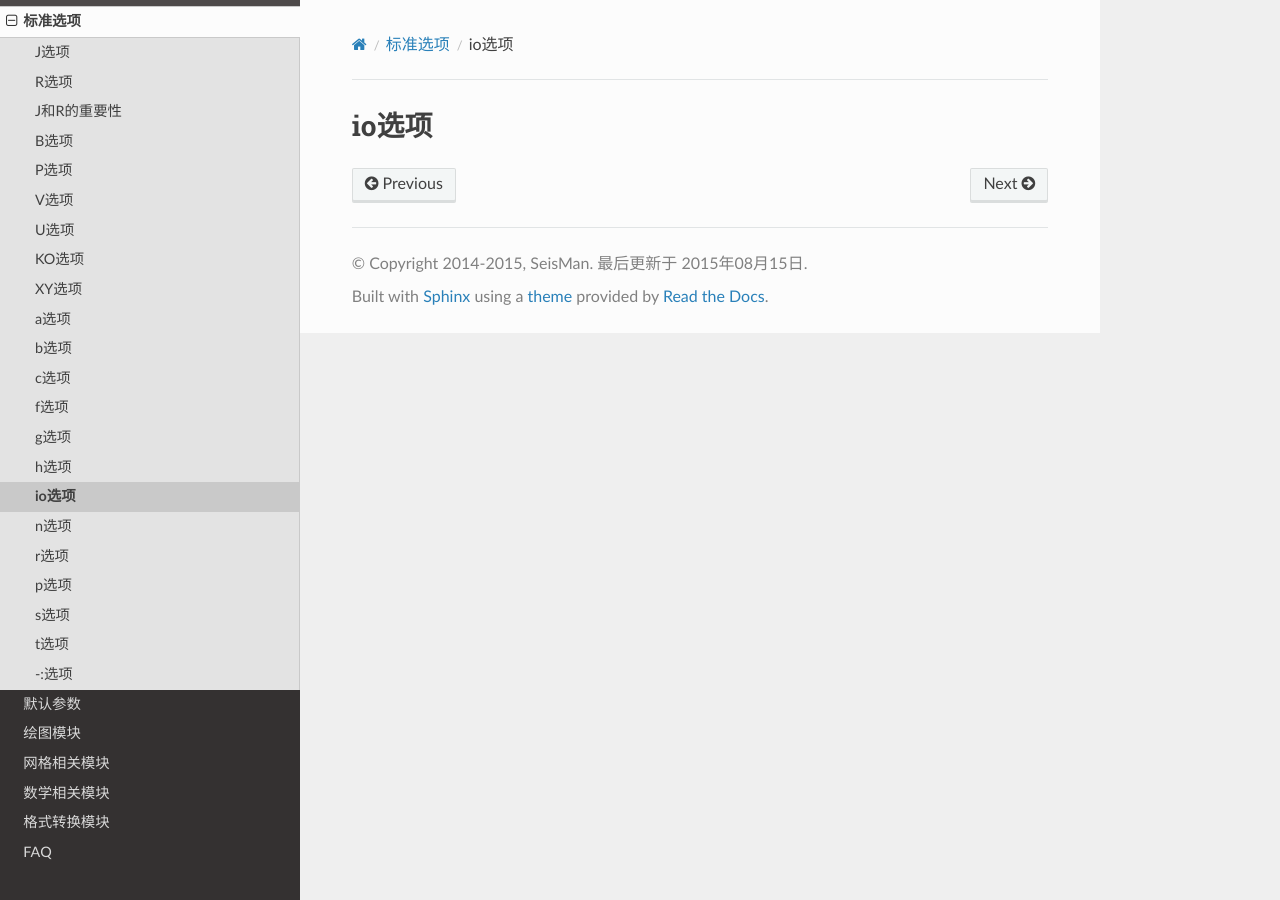
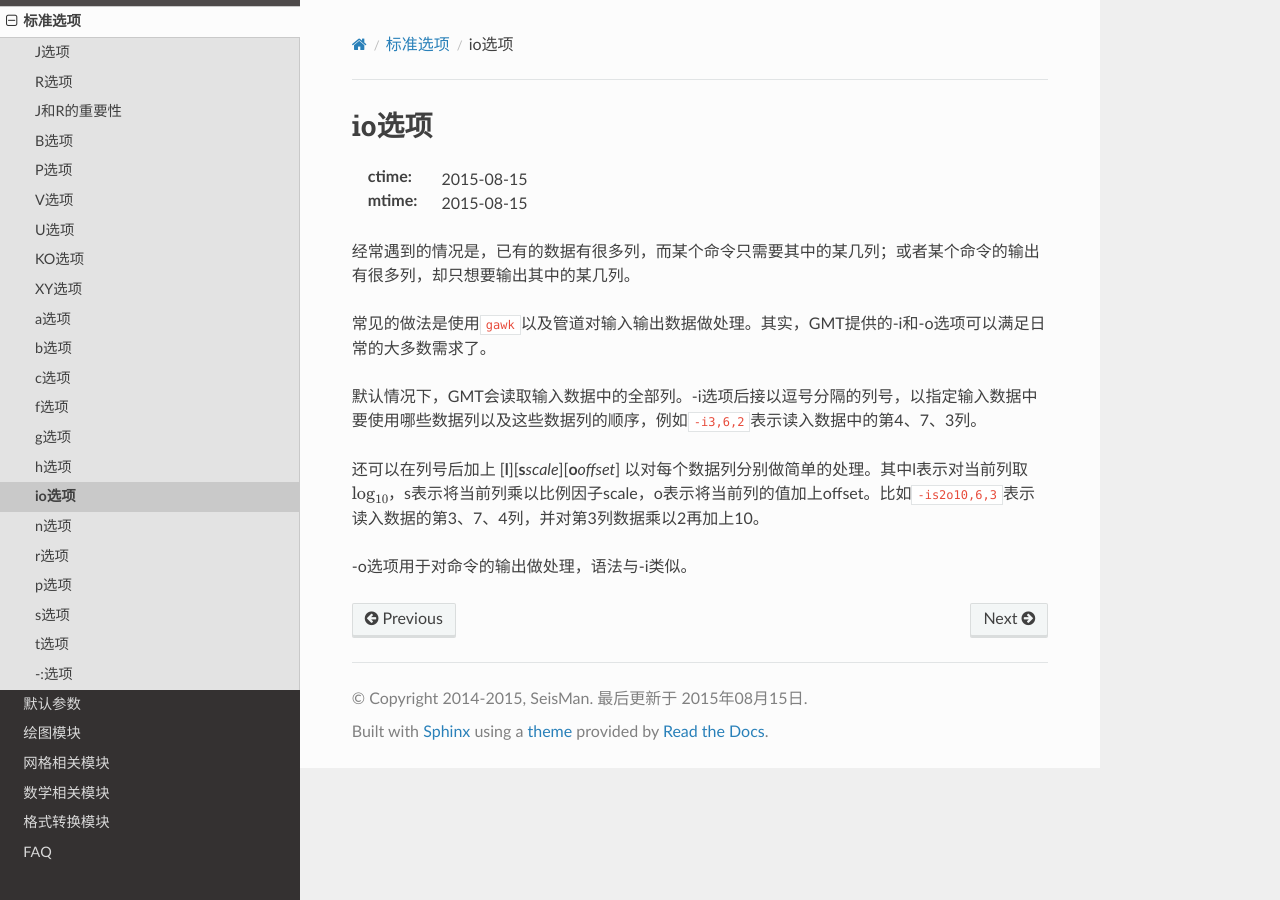
Before and after one commit to seisman/GMT5_Docs, a Sphinx documentation site: the page built from source/io-option.rst, in a window 1280 px wide. Built offline with Sphinx 7.4.7 and the Read the Docs theme 2.0.0, drawn with Linux system fonts in a browser that asks for light colours.

Commit message:
add io option

```diff
--- a/source/io-option.rst
+++ b/source/io-option.rst
@@ -1,2 +1,15 @@
 io选项
 ======
+
+:ctime: 2015-08-15
+:mtime: 2015-08-15
+
+经常遇到的情况是，已有的数据有很多列，而某个命令只需要其中的某几列；或者某个命令的输出有很多列，却只想要输出其中的某几列。
+
+常见的做法是使用\ ``gawk``\ 以及管道对输入输出数据做处理。其实，GMT提供的-i和-o选项可以满足日常的大多数需求了。
+
+默认情况下，GMT会读取输入数据中的全部列。-i选项后接以逗号分隔的列号，以指定输入数据中要使用哪些数据列以及这些数据列的顺序，例如\ ``-i3,6,2``\ 表示读入数据中的第4、7、3列。
+
+还可以在列号后加上 [**l**][\ **s**\ *scale*][\ **o**\ *offset*] 以对每个数据列分别做简单的处理。其中l表示对当前列取\ :math:`\log_{10}`\ ，s表示将当前列乘以比例因子scale，o表示将当前列的值加上offset。比如\ ``-is2o10,6,3``\ 表示读入数据的第3、7、4列，并对第3列数据乘以2再加上10。
+
+-o选项用于对命令的输出做处理，语法与-i类似。
```
